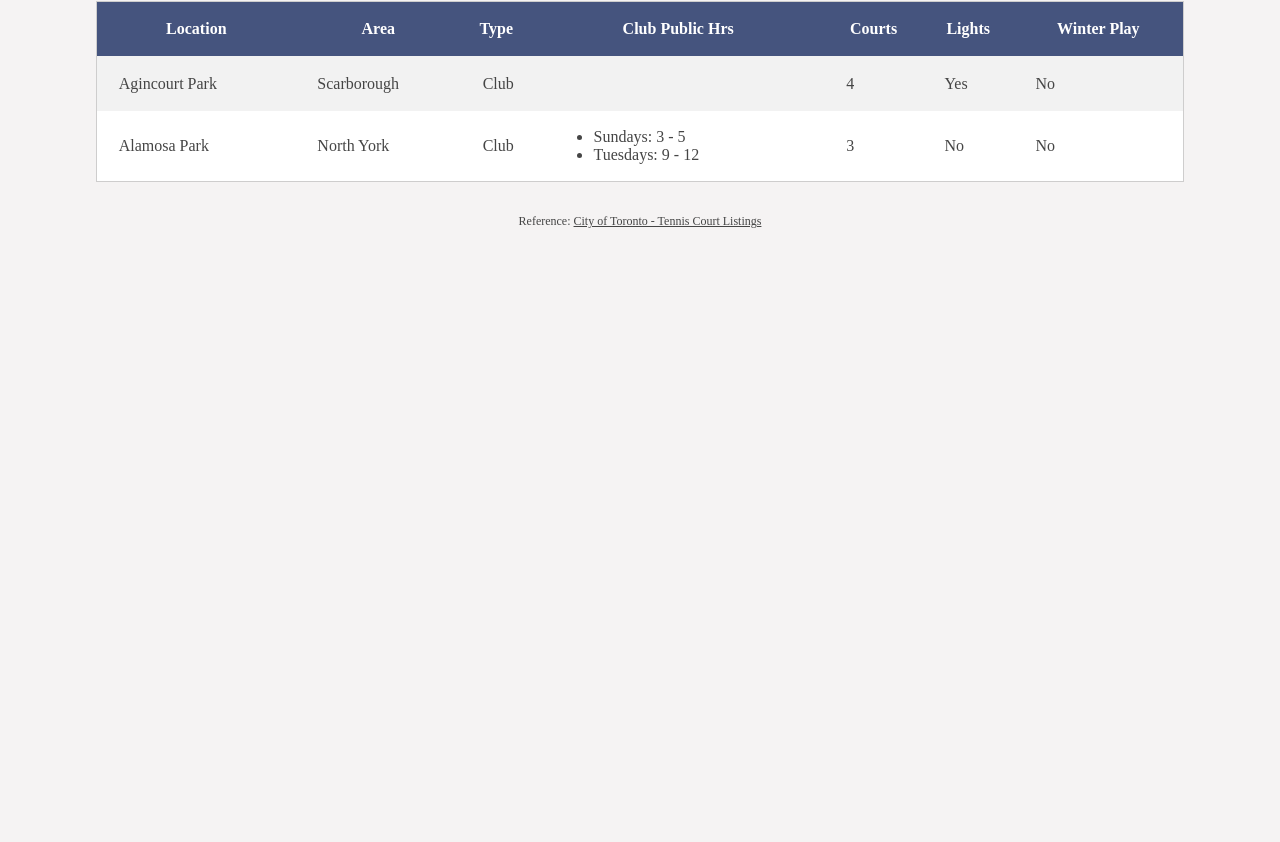
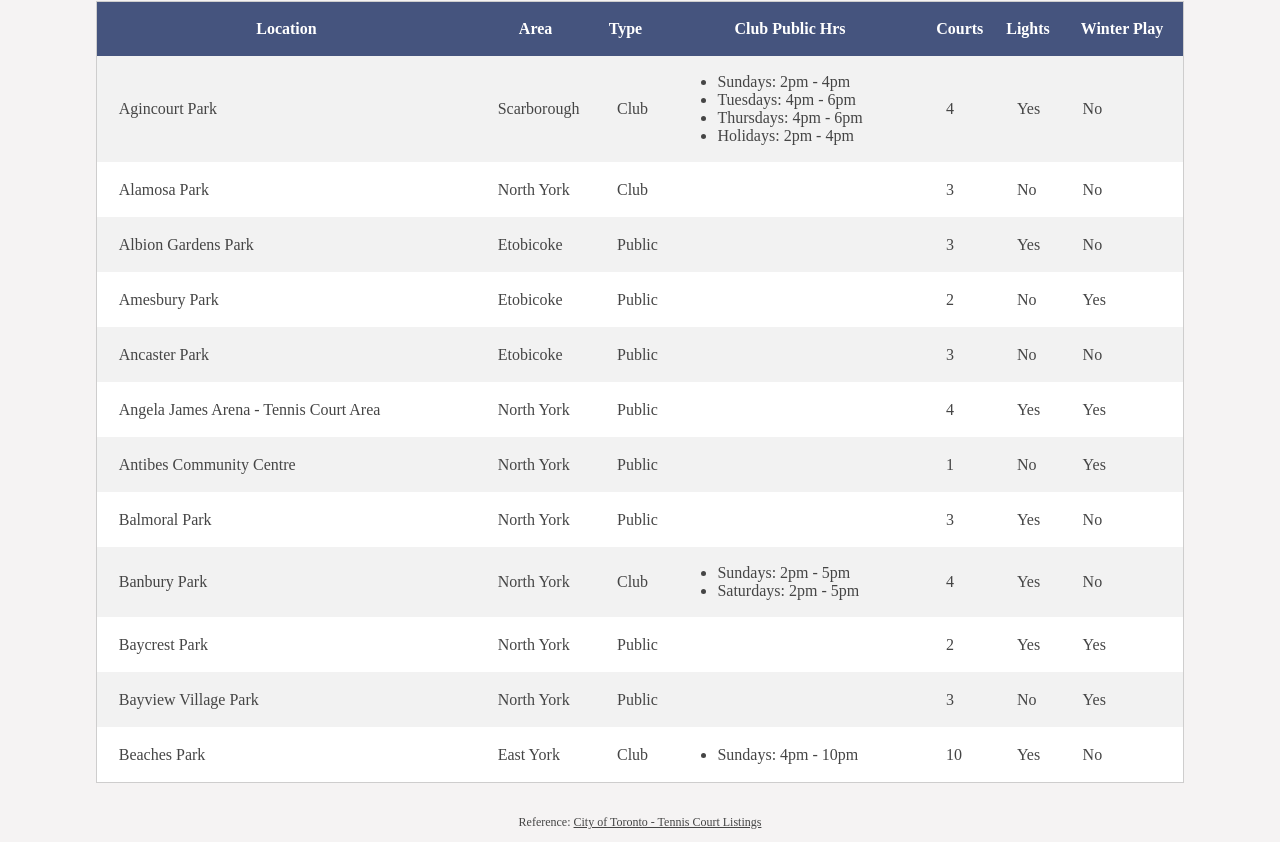
Before and after one commit to Chihiro88G/tennis-fans-to, a React (Create React App) app: page / in a window 1280 px wide. Shown: the part 879-1721 px from the top of the page. Before the commit the page ends 1120 px from the top, so only its background shows below. Built offline with nearby package versions, Linux system fonts and the light colour scheme.

Commit message:
time format and more data

```diff
--- a/src/components/Court.tsx
+++ b/src/components/Court.tsx
@@ -1,5 +1,6 @@
 import React from 'react';
 import '../App.css';
+import { formatTime } from '../utils/formatTime';
 
 interface CourtProps {
   location: string;
@@ -40,7 +41,7 @@ function Court(props: CourtProps) {
         case 6: day = 'Saturdays'; break;
         default: day = 'Holidays';
       }
-      publicHours.push(`${day}: ${publicHr.hrs_from} - ${publicHr.hrs_to}`);
+      publicHours.push(`${day}: ${formatTime(publicHr.hrs_from)} - ${formatTime(publicHr.hrs_to)}`);
     }
   }
 
--- a/src/data/data.json
+++ b/src/data/data.json
@@ -2,7 +2,26 @@
   {
     "location": "Agincourt Park",
     "area": 2,
-    "public_hrs": null,
+    "public_hrs": [{
+      "day": 0,
+      "hrs_from": 14,
+      "hrs_to": 16
+    },
+    {
+      "day": 2,
+      "hrs_from": 16,
+      "hrs_to": 18
+    },
+    {
+      "day": 4,
+      "hrs_from": 16,
+      "hrs_to": 18
+    },
+    {
+      "day": 7,
+      "hrs_from": 14,
+      "hrs_to": 16
+    }],
     "winter_play": false,
     "type": 1,
     "lights": true,
@@ -11,19 +30,113 @@
   {
     "location": "Alamosa Park",
     "area": 3,
-    "public_hrs": [{
-      "day": 0,
-      "hrs_from": 3,
-      "hrs_to": 5
-    },
-    {
-      "day": 2,
-      "hrs_from": 9,
-      "hrs_to": 12
-    }],
+    "public_hrs": null,
     "winter_play": false,
     "type": 1,
     "lights": false,
     "courts": 3
+  },
+  {
+    "location": "Albion Gardens Park",
+    "area": 5,
+    "public_hrs": null,
+    "winter_play": false,
+    "type": 0,
+    "lights": true,
+    "courts": 3
+  },
+  {
+    "location": "Amesbury Park",
+    "area": 5,
+    "public_hrs": null,
+    "winter_play": true,
+    "type": 0,
+    "lights": false,
+    "courts": 2
+  },
+  {
+    "location": "Ancaster Park",
+    "area": 5,
+    "public_hrs": null,
+    "winter_play": false,
+    "type": 0,
+    "lights": false,
+    "courts": 3
+  },
+  {
+    "location": "Angela James Arena - Tennis Court Area",
+    "area": 3,
+    "public_hrs": null,
+    "winter_play": true,
+    "type": 0,
+    "lights": true,
+    "courts": 4
+  },
+  {
+    "location": "Antibes Community Centre",
+    "area": 3,
+    "public_hrs": null,
+    "winter_play": true,
+    "type": 0,
+    "lights": false,
+    "courts": 1
+  },
+  {
+    "location": "Balmoral Park",
+    "area": 3,
+    "public_hrs": null,
+    "winter_play": false,
+    "type": 0,
+    "lights": true,
+    "courts": 3
+  },
+  {
+    "location": "Banbury Park",
+    "area": 3,
+    "public_hrs": [{
+      "day": 0,
+      "hrs_from": 14,
+      "hrs_to": 17
+    },
+    {
+      "day": 6,
+      "hrs_from": 14,
+      "hrs_to": 17
+    }],
+    "winter_play": false,
+    "type": 1,
+    "lights": true,
+    "courts": 4
+  },
+  {
+    "location": "Baycrest Park",
+    "area": 3,
+    "public_hrs": null,
+    "winter_play": true,
+    "type": 0,
+    "lights": true,
+    "courts": 2
+  },
+  {
+    "location": "Bayview Village Park",
+    "area": 3,
+    "public_hrs": null,
+    "winter_play": true,
+    "type": 0,
+    "lights": false,
+    "courts": 3
+  },
+  {
+    "location": "Beaches Park",
+    "area": 1,
+    "public_hrs": [{
+      "day": 0,
+      "hrs_from": 16,
+      "hrs_to": 22
+    }],
+    "winter_play": false,
+    "type": 1,
+    "lights": true,
+    "courts": 10
   }
 ]
--- /dev/null
+++ b/src/utils/formatTime.ts
@@ -0,0 +1,4 @@
+export function formatTime(time: number) {
+  const hour = time % 24;
+  return (hour % 12 || 12) + (hour < 12 ? "am" : "pm");
+}
```
